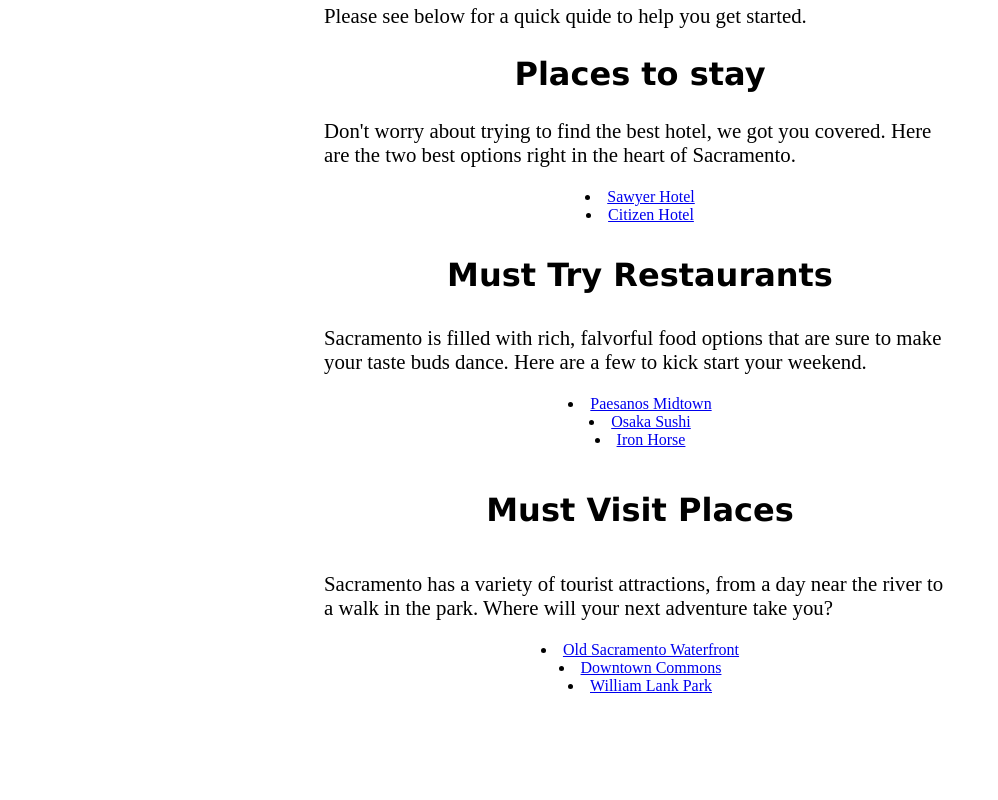
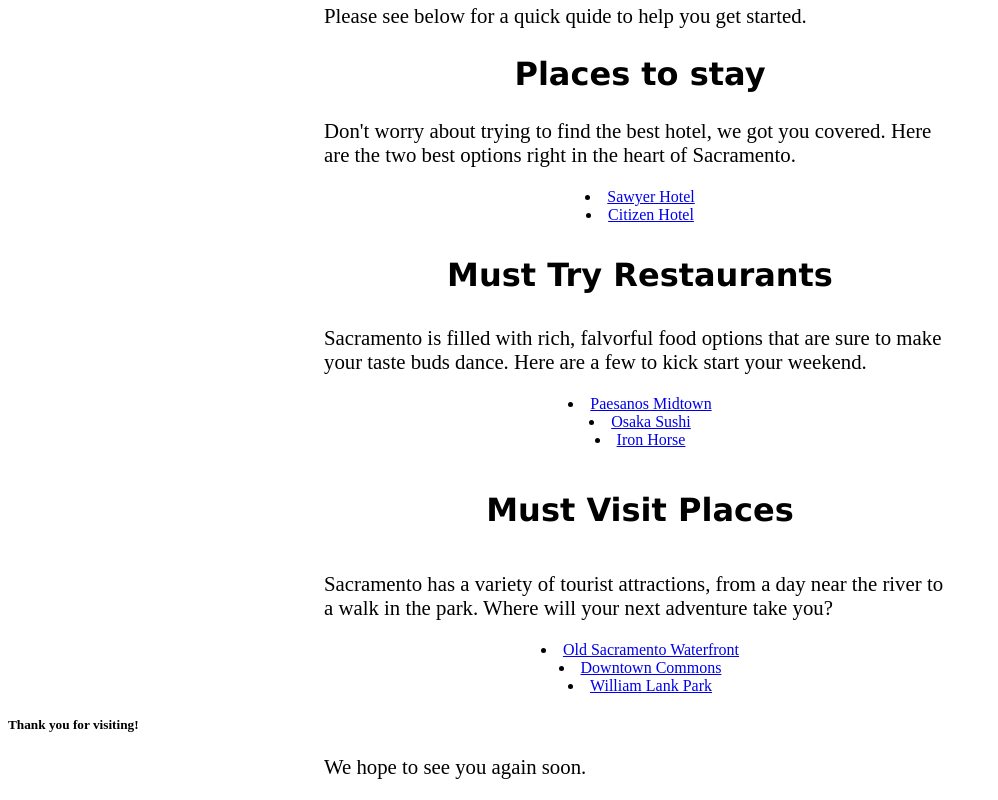
Before and after one commit to navikaurs/personal-website-, a plain HTML site: page index.html in a window 1280 px wide. Shown: the part 875-1675 px from the top of the page, without its empty margins (0-998 px from the left). Before the commit the page ends 1591 px from the top, so only its background shows below. Drawn offline with Linux system fonts and the light colour scheme; a script that the page names is missing.

```diff
--- a/index.html
+++ b/index.html
@@ -59,7 +59,10 @@
   <li> <a href="https://www.cityofsacramento.org/ParksandRec/Parks/Park-Directory/Land-Park/William-Land" target="_blank" >William Lank Park</a></li>
 </p>
 
-    </section>
+        <h5>Thank you for visiting!</h5>
+      <p>We hope to see you again soon. </p>
+
+
 
   </body>
 </html>
```
